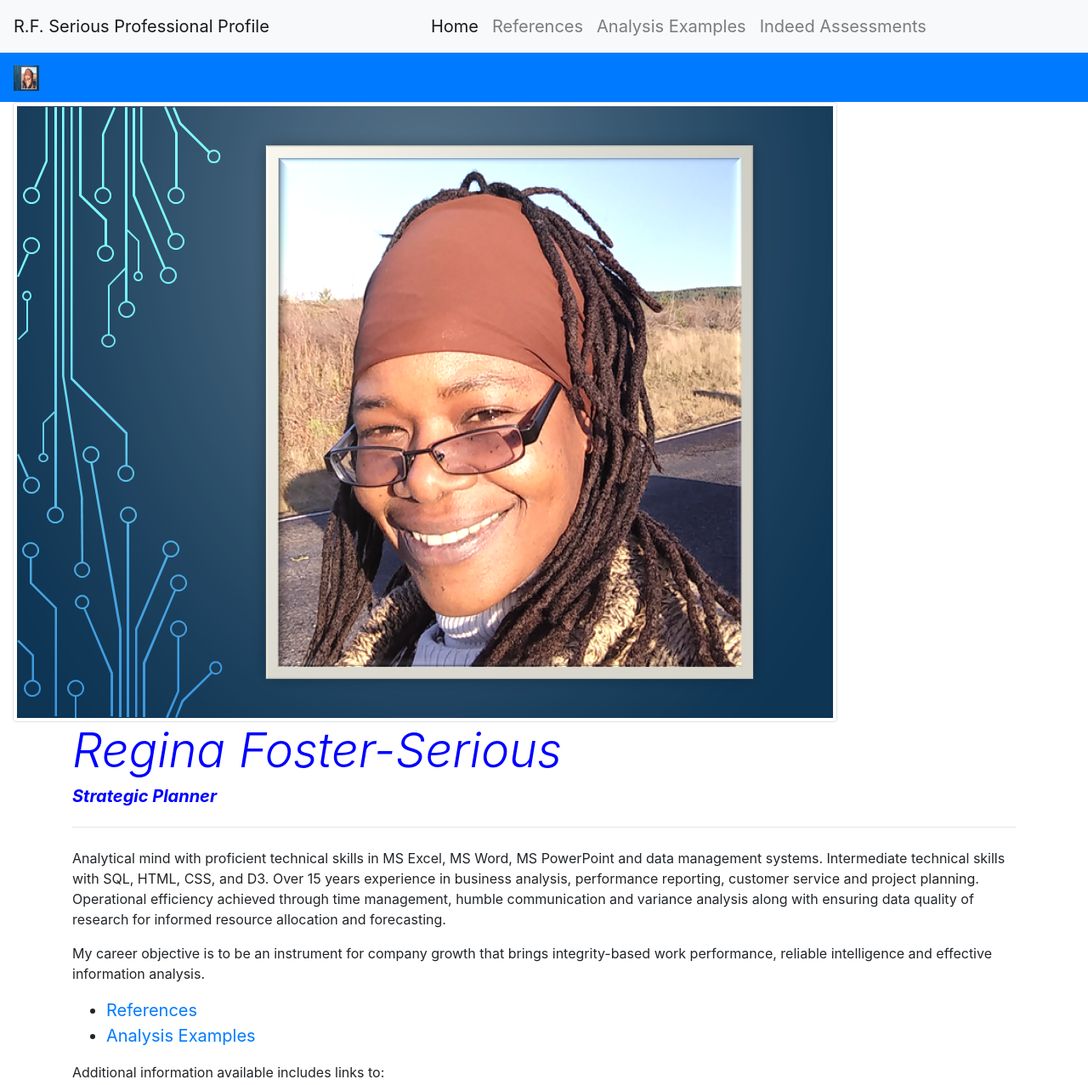
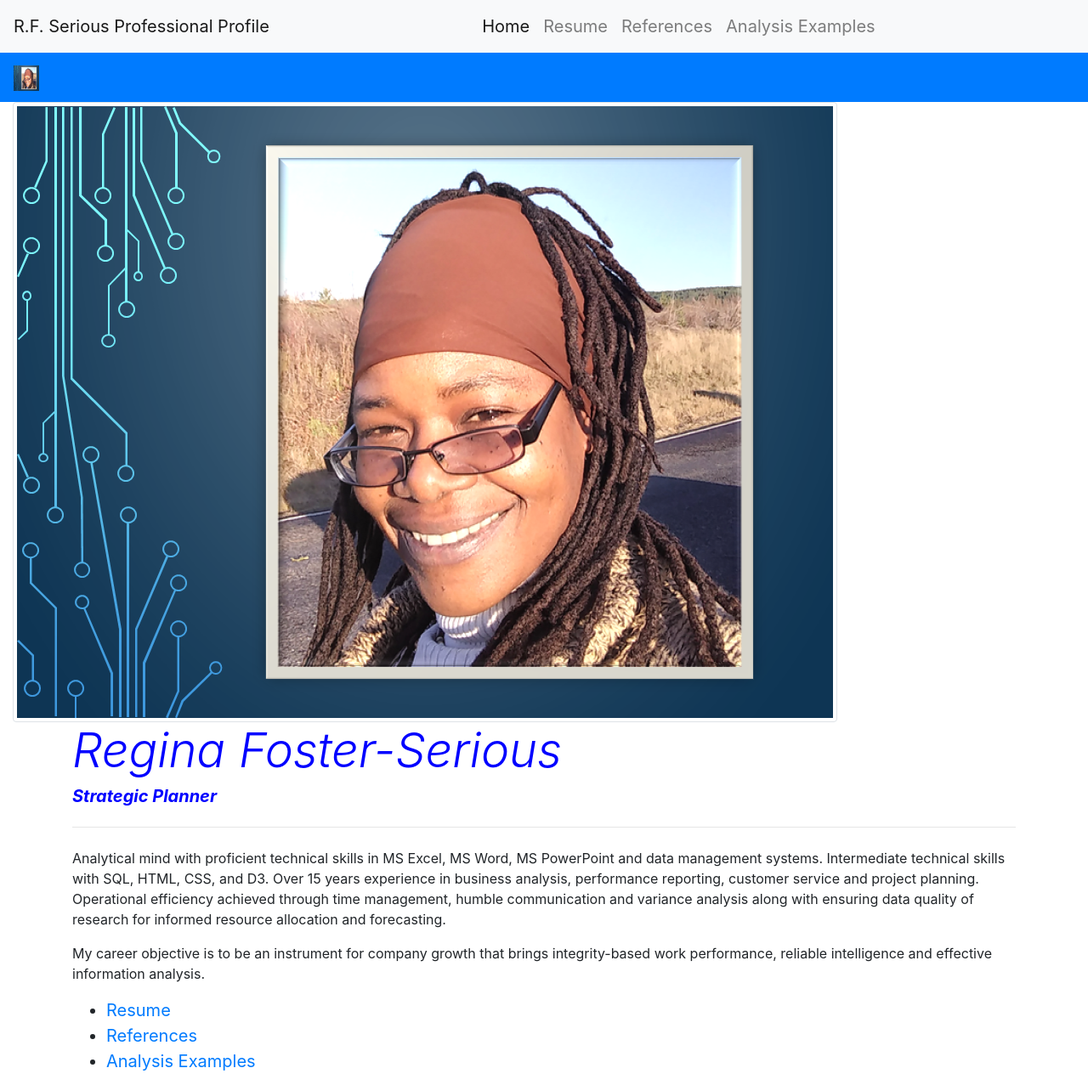
Before and after one commit to Kuttin4u/Kuttin4u.github.io, a plain HTML site: page index.html in a window 1280 px wide. Shown: the top 1277 px of the page at 85% size. Drawn offline with nearby package versions, Linux system fonts and the light colour scheme.

Commit message:
updates2

```diff
--- a/index.html
+++ b/index.html
@@ -57,14 +57,15 @@
                         <a class="nav-link" href="index.html">Home <span class="sr-only">(current)</span></a>
                     </li>
                     <li class="nav-item">
+                        <a class="nav-link" href="Images/Resume_RFoster-Serious.pdf">Resume</a>
+                    </li>
+                    <li class="nav-item">
                         <a class="nav-link" href="Images/References_RFoster-Serious.pdf">References</a>
                     </li>
                     <li class="nav-item">
                         <a class="nav-link" href="analysis-examples.html">Analysis Examples</a>
                     </li>
-                    <li class="nav-item">
-                        <a class="nav-link" href="indeed-assessments.html">Indeed Assessments</a>
-                    </li>
+
                 </ul>
             </div>
         </nav>
@@ -100,6 +101,7 @@
             <p>My career objective is to be an instrument for company growth that brings
                 integrity-based work performance, reliable intelligence and effective information analysis.</p>
             <ul>
+                <li><a href="Images/Resume_RFoster-Serious.pdf" target="_blank">Resume</a></li>
                 <li><a href="Images/References_RFoster-Serious.pdf" target="_blank">References</a></li>
                 <li><a href="analysis-examples.html" target="_blank">Analysis Examples</a></li>
             </ul>
@@ -107,7 +109,8 @@
 
             <p>Additional information available includes links to:</p>
 
-            <a class="btn btn-primary btn-lg" href="pro-vs-am.html" role="button" target="_blank">Indeed Assessments</a>
+            <a class="btn btn-primary btn-lg" href="Images/Indeed_SkillAssessments.pdf" role="button"
+                target="_blank">Indeed Assessments</a>
             <p>and </p>
             <a class="btn btn-primary btn-lg" href="Images/M.O.M.A.U_Blue Presentation_June2018.pdf" role="button"
                 target="_blank">Professional
```
Also changed, not shown: analysis-examples.html (+4 -3 lines), 2 other files.
